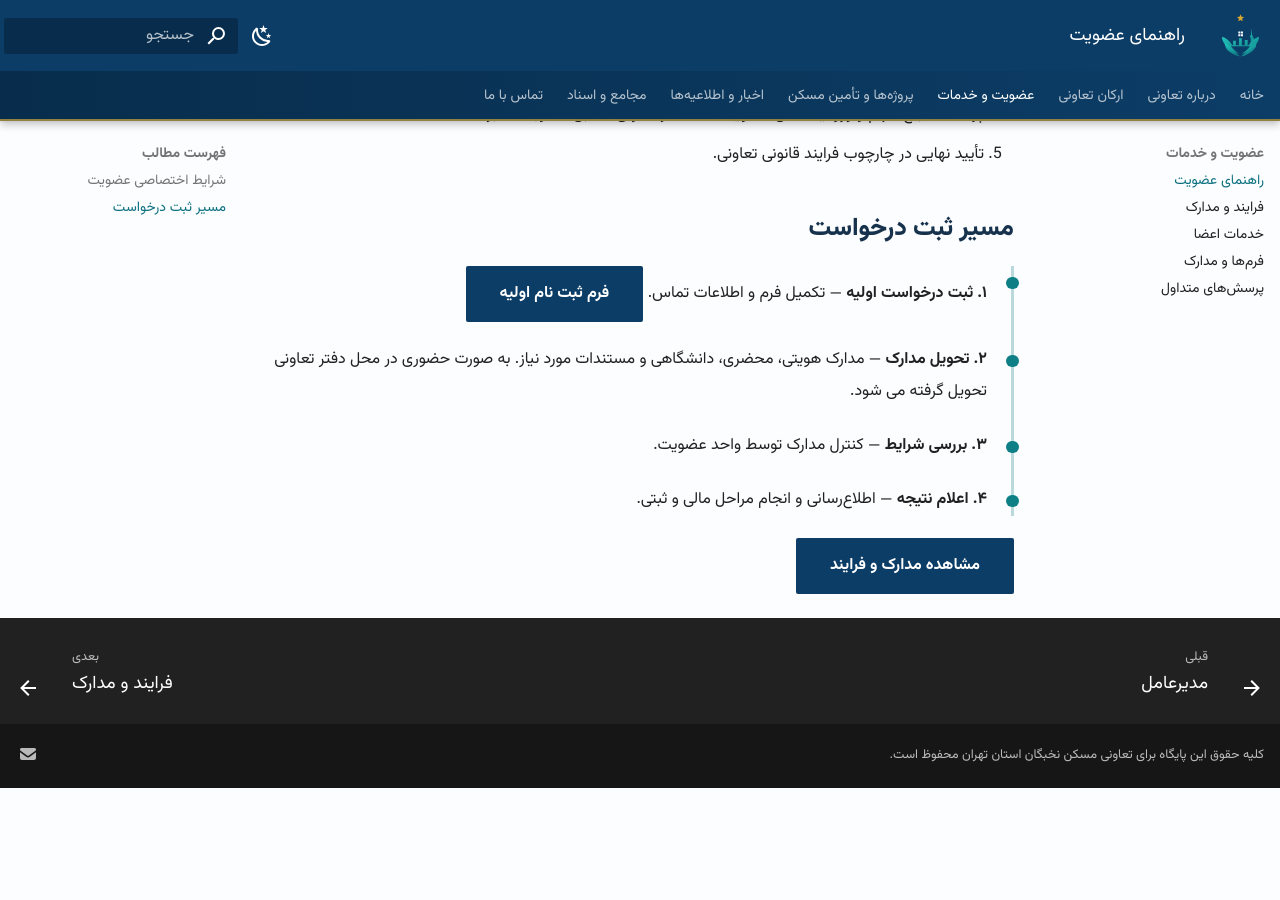
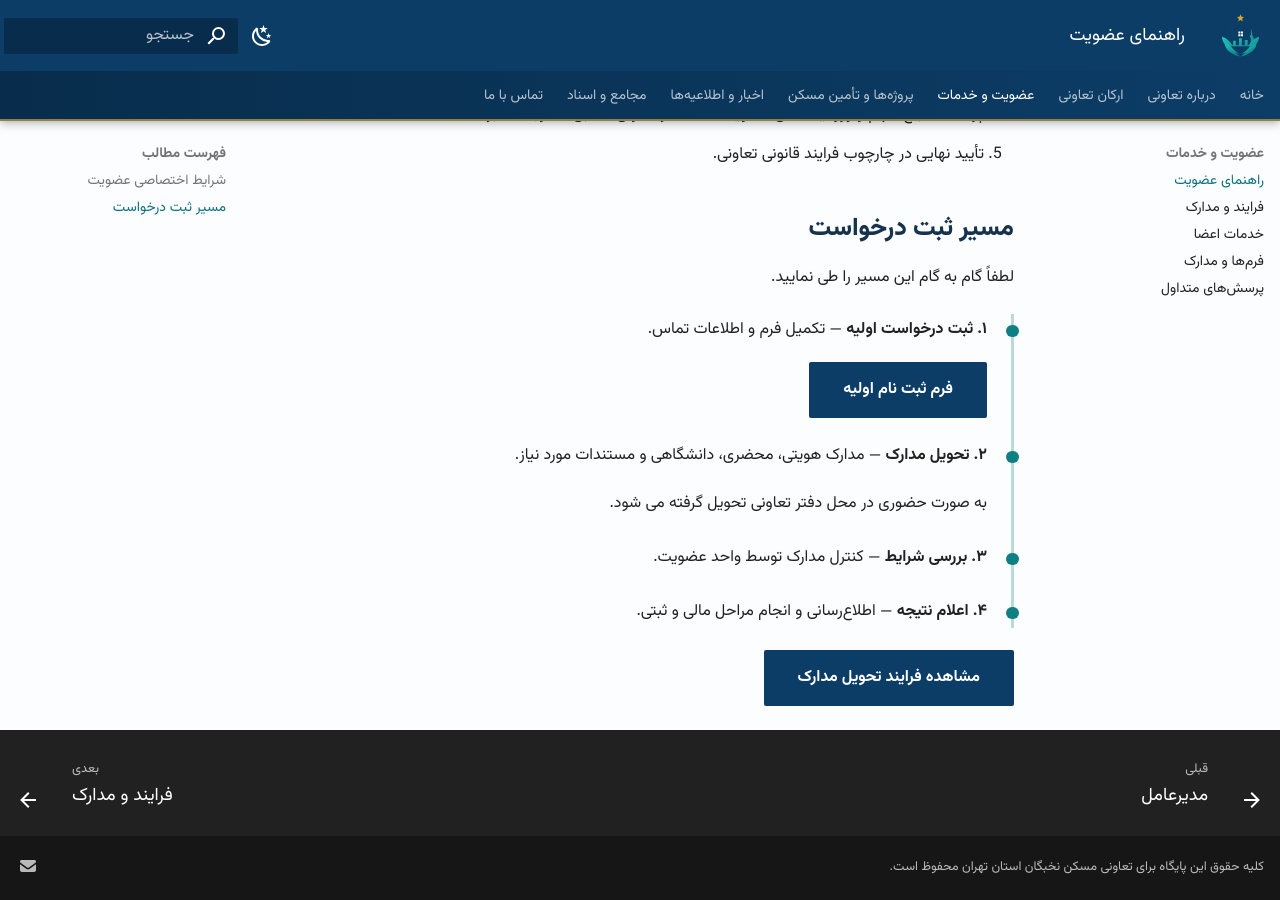
Before and after one commit to m-zakeri/fhc, an MkDocs documentation site: the page built from docs/membership/index.md, in a window 1280 px wide and 900 px high, scrolled down 535 px. Built offline with MkDocs 1.6.1 and Material for MkDocs 9.7.7, drawn with Linux system fonts in a browser that asks for light colours; before the commit the page ends 1323 px from its top, so only the background shows below that.

Commit message:
add membership details

```diff
--- a/docs/membership/index.md
+++ b/docs/membership/index.md
@@ -16,13 +16,18 @@
 
 
 ## مسیر ثبت درخواست
+لطفاً گام به گام این مسیر را طی نمایید.
+
+
 <div class="timeline" markdown>
 <div markdown>
 **۱. ثبت درخواست اولیه** — تکمیل فرم و اطلاعات تماس.
-[ فرم ثبت نام اولیه ](https://forms.gle/qMf4mGzXJ2VRsg499){ .md-button .md-button--primary }
+<div markdown> [ فرم ثبت نام اولیه ](https://forms.gle/qMf4mGzXJ2VRsg499){ .md-button .md-button--primary } </div>
 </div>
 <div markdown>**۲. تحویل مدارک** — مدارک هویتی، محضری، دانشگاهی و مستندات مورد نیاز.
+<div markdown>
 به صورت حضوری در محل دفتر تعاونی تحویل گرفته می شود.
+</div>
 </div>
 <div markdown>
 **۳. بررسی شرایط** — کنترل مدارک توسط واحد عضویت.
@@ -34,4 +39,4 @@
 </div>
 
 
-[مشاهده مدارک و فرایند](process.md){ .md-button .md-button--primary }
+[مشاهده فرایند تحویل مدارک](process.md){ .md-button .md-button--primary }
```
Also changed, not shown: docs/membership/process.md (+4 -2 lines).
